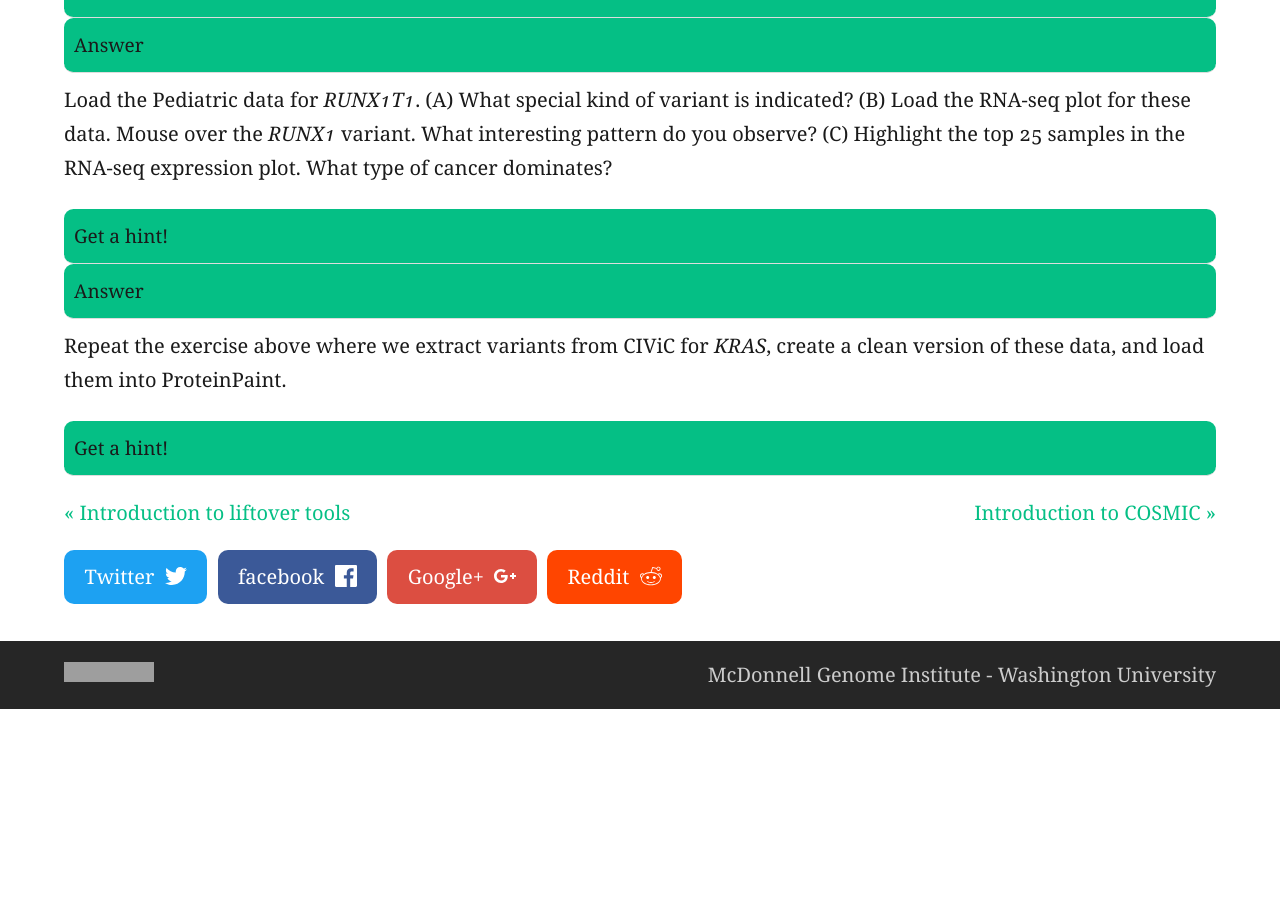
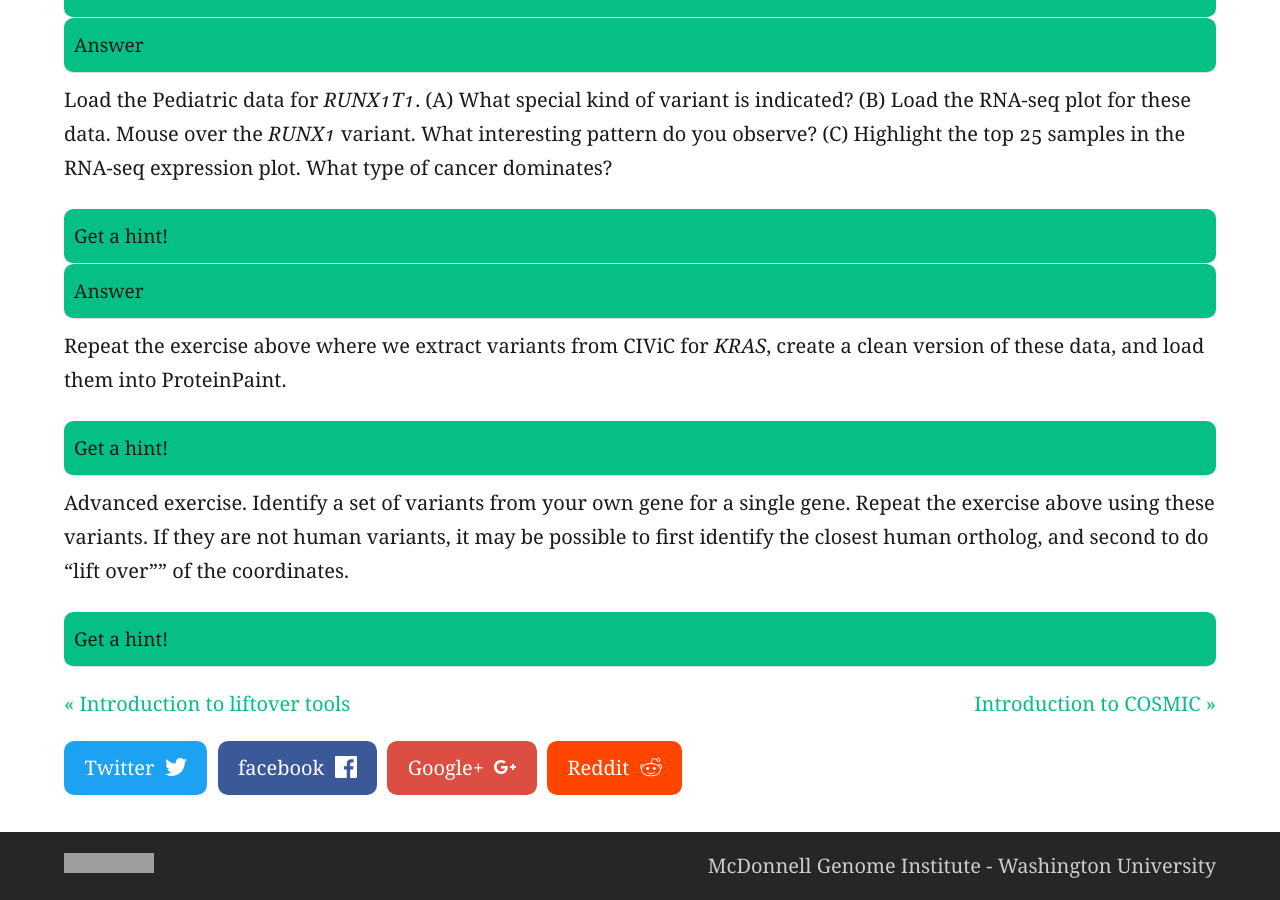
Before and after one commit to griffithlab/genviz.org, a Jekyll site: the page built from _posts/0001-07-01-ProteinPaint.md, in a window 1280 px wide and 900 px high, scrolled down 9510 px. Built offline with Jekyll 4.4.1, drawn with Linux system fonts in a browser that asks for light colours; nearby versions of some CDN libraries; before the commit the page ends 10219 px from its top, so only the background shows below that; grey boxes are pictures that could not be loaded.

Commit message:
add advanced exercise.

```diff
--- a/_posts/0001-07-01-ProteinPaint.md
+++ b/_posts/0001-07-01-ProteinPaint.md
@@ -135,3 +135,7 @@ Load the Pediatric data for *RUNX1T1*. (A) What special kind of variant is indic
 Repeat the exercise above where we extract variants from CIViC for *KRAS*, create a clean version of these data, and load them into ProteinPaint.
 
 {% include question.html question="Get a hint!" answer='You should be able to do almost exactly what we did with VHL, but for <i>KRAS</i> instead'%}
+
+Advanced exercise. Identify a set of variants from your own gene for a single gene. Repeat the exercise above using these variants. If they are not human variants, it may be possible to first identify the closest human ortholog, and second to do "lift over"" of the coordinates.
+
+{% include question.html question="Get a hint!" answer='Depending on the form of the variants, some different kind of parsing and reformatting may be needed. If you need to convert the variants from one species to another you will learn more about tools for identifying orthologs and performing liftovers in later sections of this workshop. You may want to come back to this exercise...'%}
```
